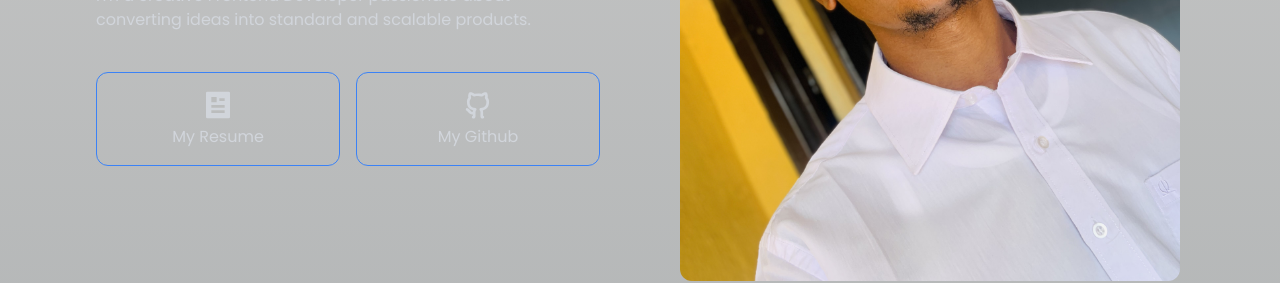
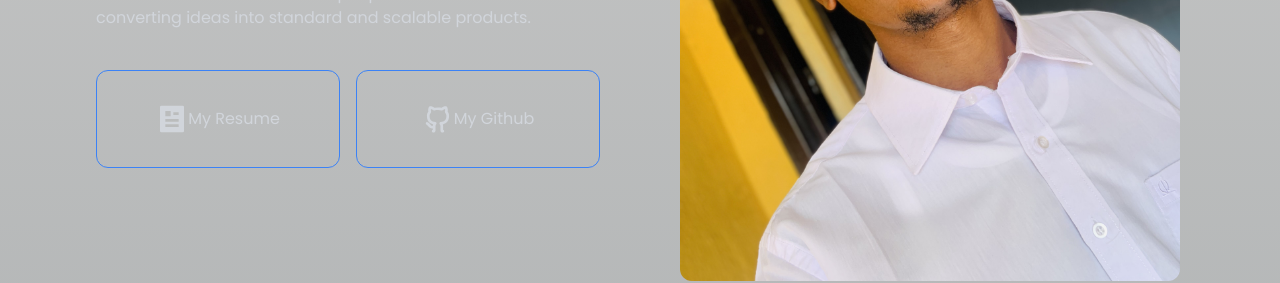
Before and after one commit to kelechukwu1/My-Portfolio, a Next.js app: page /about in a window 1280 px wide. Shown: the part 348-631 px from the top of the page. Built offline with nearby package versions, Linux system fonts and the light colour scheme.

Commit message:
minor fix

```diff
--- a/src/app/about/page.jsx
+++ b/src/app/about/page.jsx
@@ -33,31 +33,27 @@ const page = () => {
 							</div>
 
 							<div className="grid grid-cols-2 gap-4 justify-around">
-								<div className="flex justify-center text-center border border-blue-500 rounded-xl">
 								<Link
 									href={
 										"https://drive.google.com/file/d/13totF7IsI0a1ZiI80c20sovjmm6mhjCt/view?usp=drivesdk"
 									}
 									download
-										className="space-y-1 p-4"
 								>
+									<div className="flex justify-center text-center border border-blue-500 rounded-xl space-y-1 py-8">
 										<div className="flex justify-center">
 											<RiArticleFill className="w-7 md:w-8 h-7 md:h-8" />
 										</div>
 										<div>My Resume</div>
+									</div>
 								</Link>
-								</div>
-								<div className="flex justify-center text-center border border-blue-500 rounded-xl">
-									<Link
-										href={"https://github.com/kelechukwu1"}
-										className="space-y-1 p-4"
-									>
+								<Link href={"https://github.com/kelechukwu1"}>
+									<div className="flex justify-center text-center border border-blue-500 rounded-xl space-y-1 py-8">
 										<div className="flex justify-center">
 											<RiGithubLine className="w-7 md:w-8 h-7 md:h-8" />
 										</div>
 										<div>My Github</div>
+									</div>
 								</Link>
-								</div>
 							</div>
 						</div>
 
@@ -150,41 +146,37 @@ const page = () => {
 					</div>
 
 					<div className="grid grid-cols-2 gap-4 justify-around mb-10">
-						<div
-							data-aos="fade-right"
-							className="flex justify-center text-center border border-blue-500 rounded-xl"
-						>
 						<Link
 							href={
 								"https://drive.google.com/file/d/13totF7IsI0a1ZiI80c20sovjmm6mhjCt/view?usp=drivesdk"
 							}
 							download
-								className="space-y-1 p-4"
+						>
+							<div
+								data-aos="fade-right"
+								className="flex justify-center text-center border border-blue-500 rounded-xl space-y-1 py-6"
 							>
 								<div className="flex justify-center">
 									<RiArticleFill className="w-7 md:w-8 h-7 md:h-8" />
 								</div>
 								<div>My Resume</div>
+							</div>
 						</Link>
-						</div>
+						<Link href={"https://github.com/kelechukwu1"}>
 							<div
 								data-aos="fade-left"
-							className="flex justify-center text-center border border-blue-500 rounded-xl"
-						>
-							<Link
-								href={"https://github.com/kelechukwu1"}
-								className="space-y-1 p-4"
+								className="flex justify-center text-center border border-blue-500 rounded-xl space-y-1 py-6"
 							>
 								<div className="flex justify-center">
 									<RiGithubLine className="w-7 md:w-8 h-7 md:h-8" />
 								</div>
 								<div>My Github</div>
+							</div>
 						</Link>
-						</div>
 					</div>
 
 					<div
-						data-aos="fade-down"
+						data-aos="fade-up"
 						className="text-2xl mb-5 md:text-4xl space-y-3"
 					>
 						<SpringyText text="MY" />
```
Lines whose indentation alone changed are shown as unchanged.
